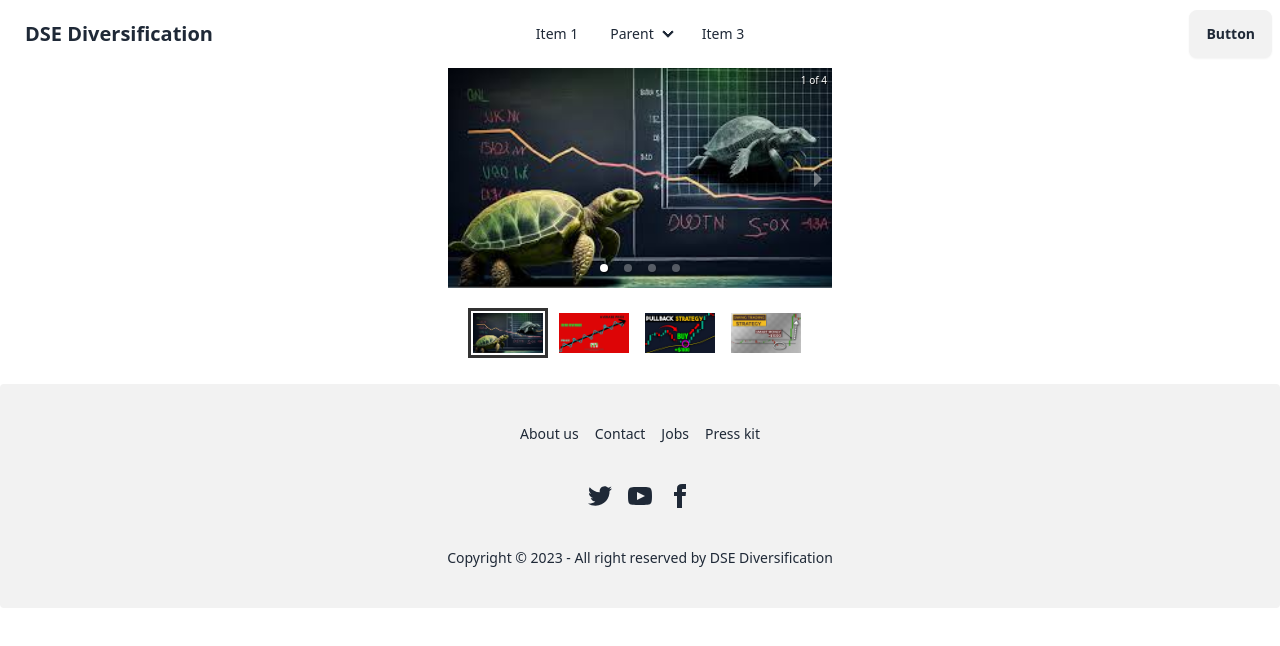
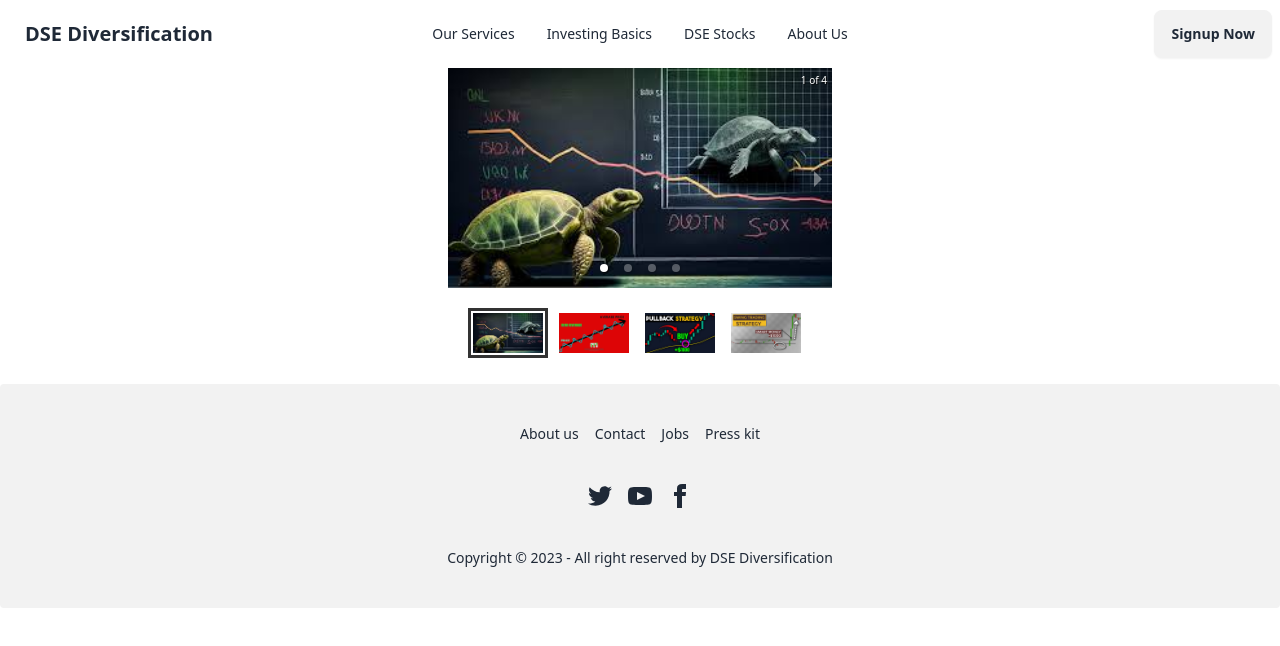
Before and after one commit to easakibahmad/DSE_Diversification_Client, a React (Vite) app: page / in a window 1280 px wide. Shown: the top 646 px of the page. Built offline with nearby package versions, Linux system fonts and the light colour scheme.

Commit message:
navbar modified

```diff
--- a/src/Pages/Shared/Navbar.jsx
+++ b/src/Pages/Shared/Navbar.jsx
@@ -24,21 +24,16 @@ const Navbar = () => {
             className="menu menu-sm dropdown-content mt-3 z-[1] p-2 shadow bg-base-100 rounded-box w-52"
           >
             <li>
-              <a>Item 1</a>
+              <a>Our Services</a>
             </li>
             <li>
-              <a>Parent</a>
-              <ul className="p-2">
-                <li>
-                  <a>Submenu 1</a>
-                </li>
-                <li>
-                  <a>Submenu 2</a>
-                </li>
-              </ul>
+              <a>Investing Basics</a>
             </li>
             <li>
-              <a>Item 3</a>
+              <a>DSE Stocks</a>
+            </li>
+            <li>
+              <a>About Us</a>
             </li>
           </ul>
         </div>
@@ -47,28 +42,21 @@ const Navbar = () => {
       <div className="navbar-center hidden lg:flex">
         <ul className="menu menu-horizontal px-1">
           <li>
-            <a>Item 1</a>
+            <a>Our Services</a>
           </li>
           <li>
-            <details>
-              <summary>Parent</summary>
-              <ul className="p-2">
-                <li>
-                  <a>Submenu 1</a>
-                </li>
-                <li>
-                  <a>Submenu 2</a>
-                </li>
-              </ul>
-            </details>
+            <a>Investing Basics</a>
           </li>
           <li>
-            <a>Item 3</a>
+            <a>DSE Stocks</a>
+          </li>
+          <li>
+            <a>About Us</a>
           </li>
         </ul>
       </div>
       <div className="navbar-end">
-        <a className="btn">Button</a>
+        <a className="btn">Signup Now</a>
       </div>
     </div>
   );
```
